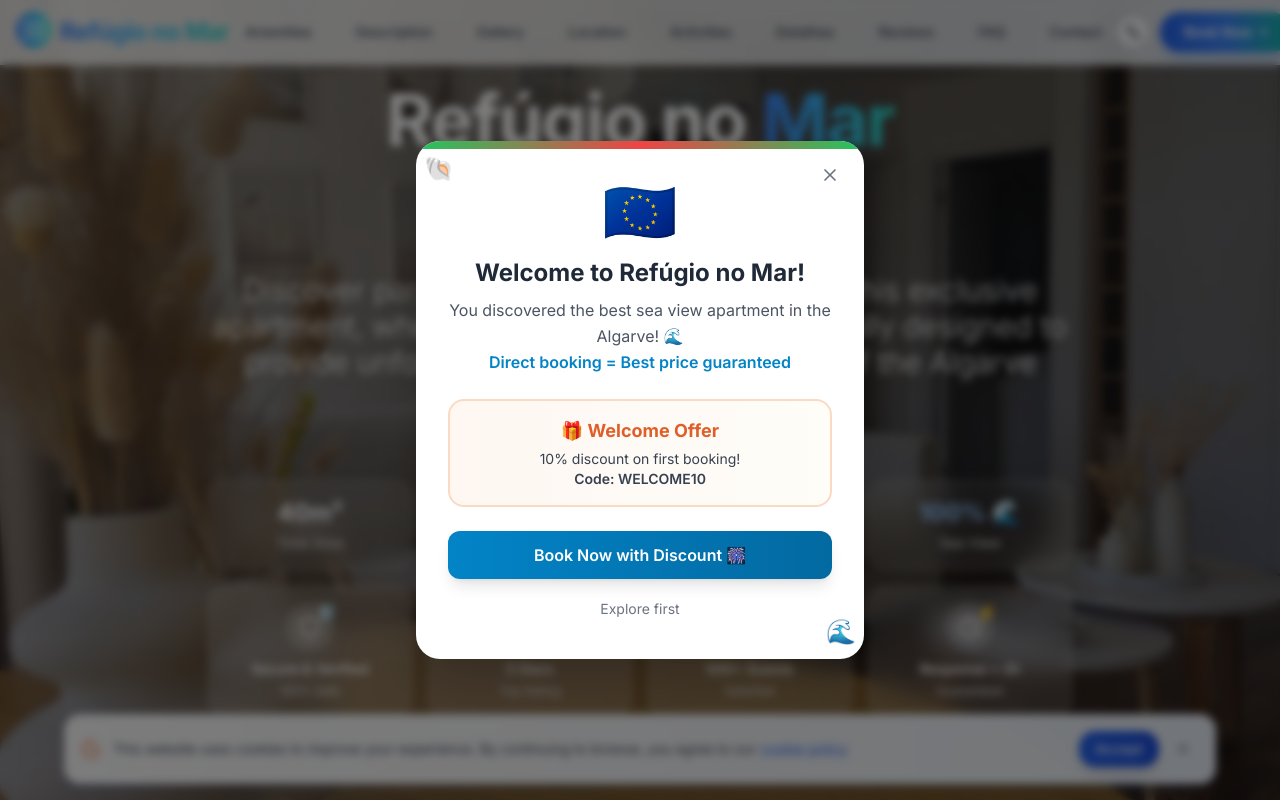
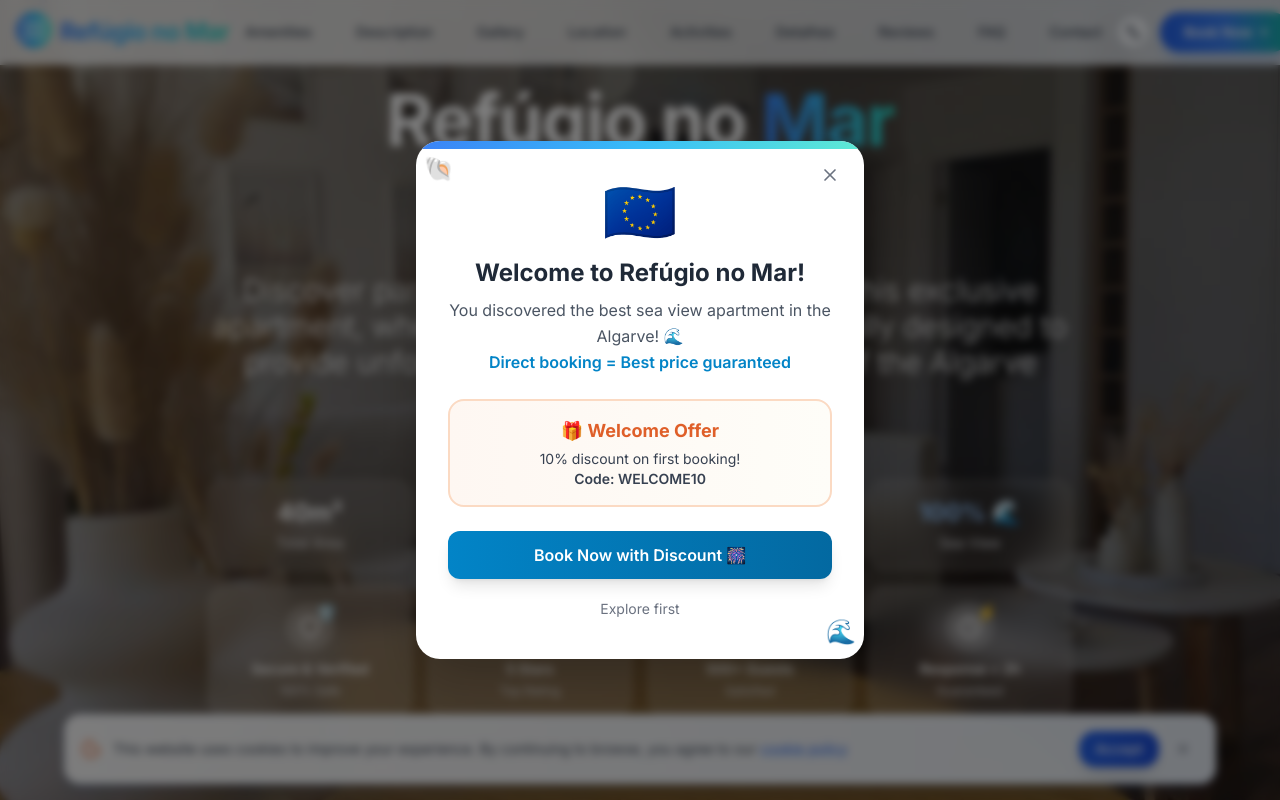
Before and after one commit to marioamorim85/refugio-do-mar, a Next.js app: page / in a window 1280 px wide. Shown: the top 800 px of the page. Built offline with nearby package versions, Linux system fonts and the light colour scheme.

Commit message:
fix: ajustes finais para produção

```diff
--- a/src/components/PortugueseMagic.tsx
+++ b/src/components/PortugueseMagic.tsx
@@ -143,7 +143,7 @@
               <p className="text-lg mb-6">
                 {t('magic.secret.message')}
                 <br />
-                <span className="text-yellow-300">
+                <span className="text-sand-400">
                   {t('magic.secret.discount')}
                 </span>
               </p>
--- a/src/components/PortugueseWelcome.tsx
+++ b/src/components/PortugueseWelcome.tsx
@@ -54,8 +54,8 @@
             transition={{ type: "spring", duration: 0.6 }}
             className="bg-white rounded-3xl shadow-2xl max-w-md w-full overflow-hidden relative"
           >
-            {/* Header with Portuguese flag pattern */}
-            <div className="bg-gradient-to-r from-green-500 via-red-500 to-green-500 h-2" />
+            {/* Header with Portuguese coastal pattern */}
+            <div className="bg-gradient-to-r from-blue-500 via-sky-400 to-teal-300 h-2" />
 
             {/* Close button */}
             <button
```
